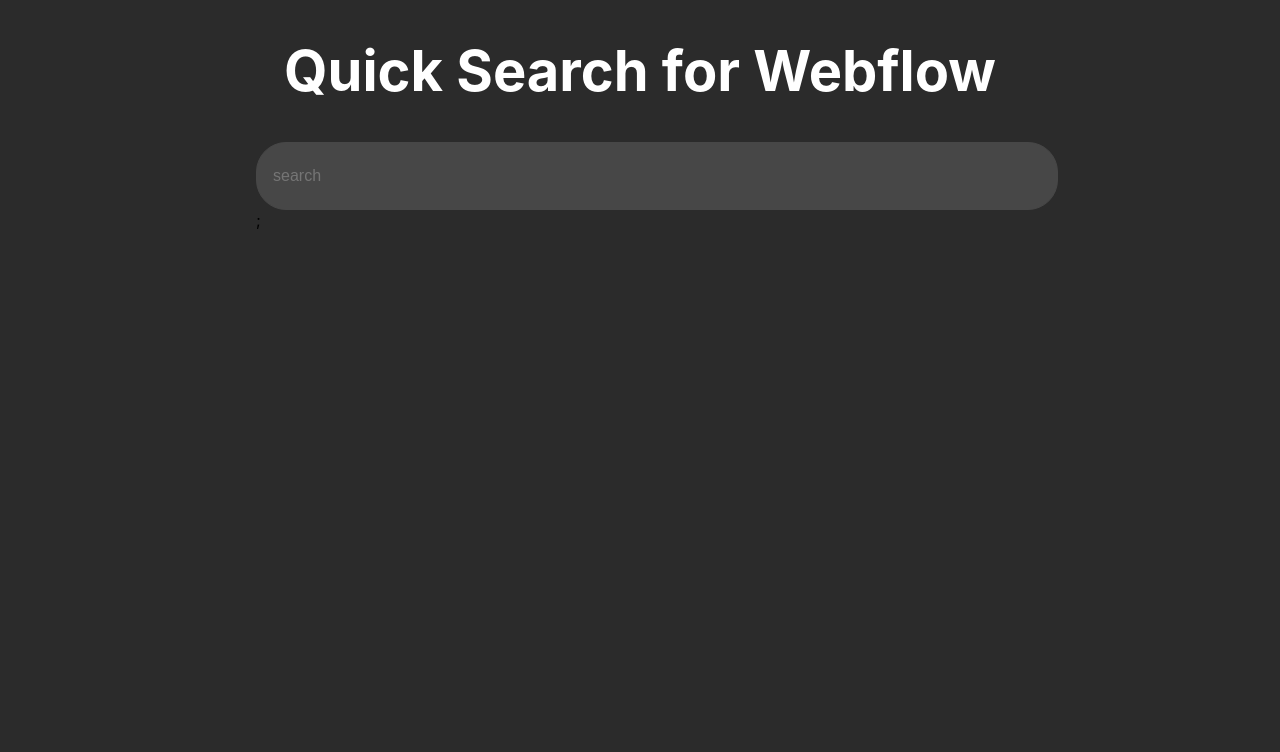
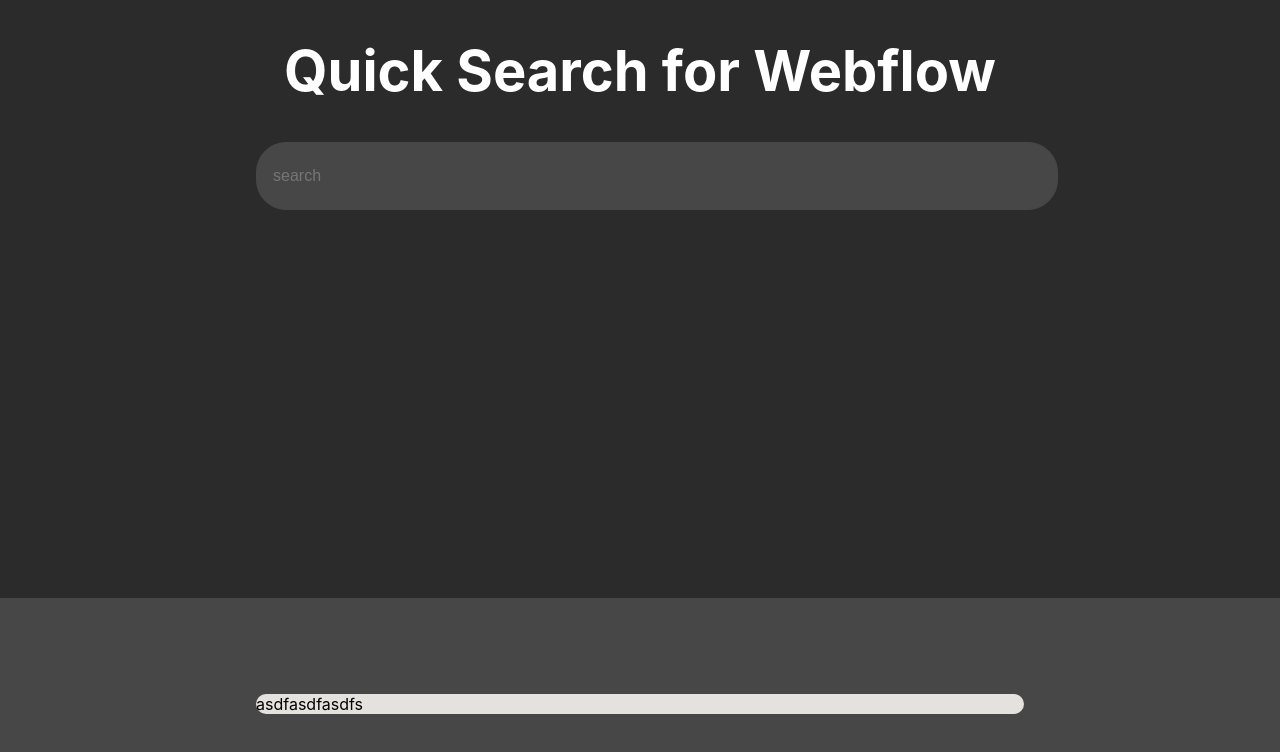
Before and after one commit to kangsinbeom/react-search-input, a React (Create React App) app: page / in a window 1280 px wide. Shown: the top 752 px of the page. Built offline with nearby package versions, Linux system fonts and the light colour scheme.

Commit message:
lower Template부분 수정

```diff
--- a/src/components/common/SearchInput.jsx
+++ b/src/components/common/SearchInput.jsx
@@ -1,26 +1,21 @@
 import React, { useState } from "react";
 import styled from "styled-components";
-// import { useInput } from "../../hooks/useInput";
-
+import axios from "axios";
 function SearchInput() {
   const [input, setInput] = useState("");
+  const [data, setData] = useState([]);
 
   const onChange = (e) => {
     setInput(e.target.value);
   };
 
-  const onSubmit = (e) => {
+  const onSubmit = async (e) => {
     e.preventDefault();
   };
 
   return (
-    <form onSubmit={onsubmit}>
-      <StSearchInput
-        placeholder="search"
-        value={input}
-        onChange={(e) => onChange(e)}
-      />
-      ;
+    <form onSubmit={onSubmit}>
+      <StSearchInput placeholder="search" value={input} onChange={onChange} />
     </form>
   );
 }
@@ -41,7 +36,7 @@
   font-size: 1rem;
   line-height: 1.6;
   ::placeholder {
-    color: #fff;
+    color: #fff; // 이거 안되는 이유
   }
 `;
 
--- /dev/null
+++ b/src/components/search/ItemList.jsx
@@ -0,0 +1,19 @@
+import React from "react";
+import styled from "styled-components";
+
+function ItemList() {
+  return <StList>asdfasdfasdfs</StList>;
+}
+
+const StList = styled.div`
+  border-radius: 16px;
+  background-color: #e4e2df;
+  margin-left: auto;
+  margin-right: auto;
+  max-width: 48rem;
+  width: 100%;
+  display: block; // 이거 왜 필요한지 알아보자
+  box-sizing: border-box; // 이거도 왜 필요한지 알아보자
+`;
+
+export default ItemList;
--- a/src/layout/LowerTemplate.jsx
+++ b/src/layout/LowerTemplate.jsx
@@ -1,12 +1,17 @@
 import React from "react";
 import styled from "styled-components";
-
+import ItemList from "../components/search/ItemList";
 function LowerTemplate() {
-  return <StLowerTemplate></StLowerTemplate>;
+  return (
+    <StLowerTemplate>
+      <ItemList />
+    </StLowerTemplate>
+  );
 }
 
 const StLowerTemplate = styled.div`
   background-color: #474747;
+  padding: 6rem;
 `;
 
 export default LowerTemplate;
--- a/src/layout/UpperTemplate.jsx
+++ b/src/layout/UpperTemplate.jsx
@@ -18,7 +18,7 @@
   width: 100%;
   display: block; // 이거 왜 필요한지 알아보자
   box-sizing: border-box; // 이거도 왜 필요한지 알아보자
-
+  height: 70vh;
   h1 {
     box-sizing: border-box;
     color: white;
```
Also changed, not shown: src/components/search/Item.jsx (added).
